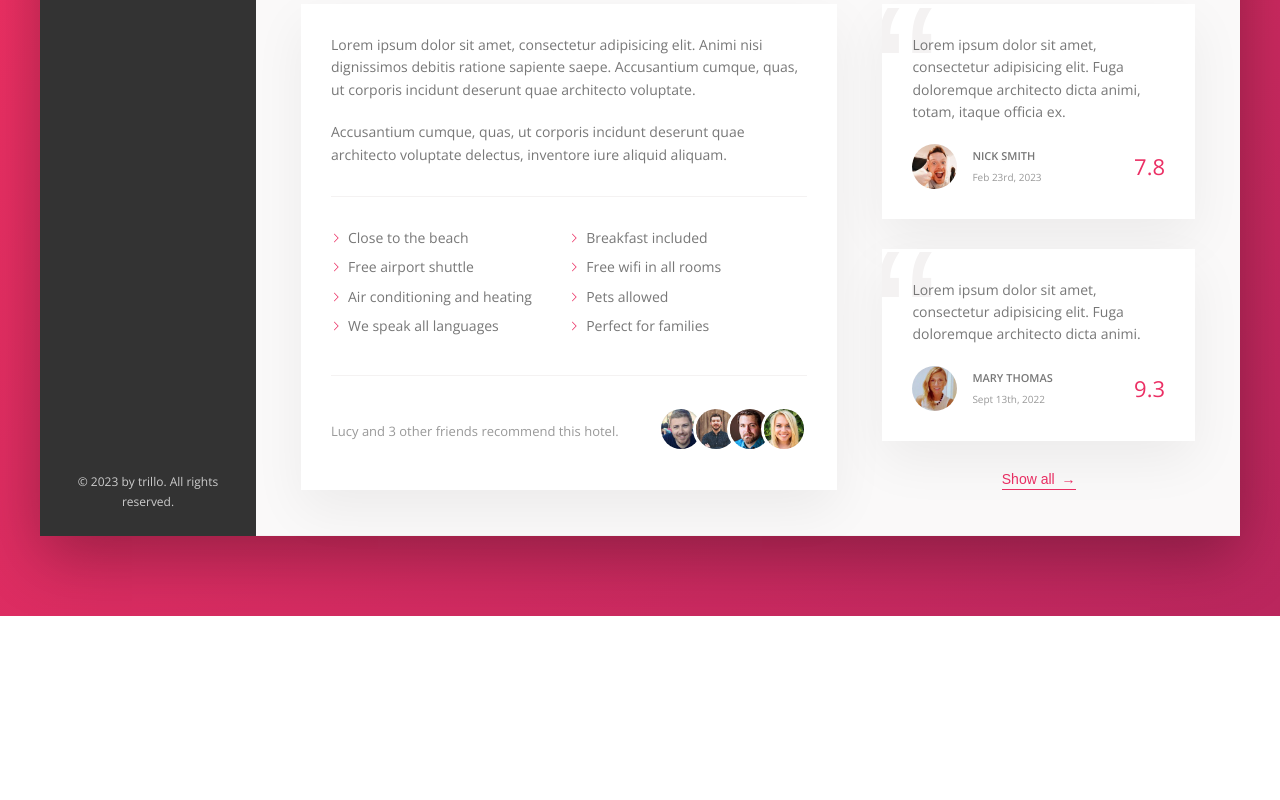
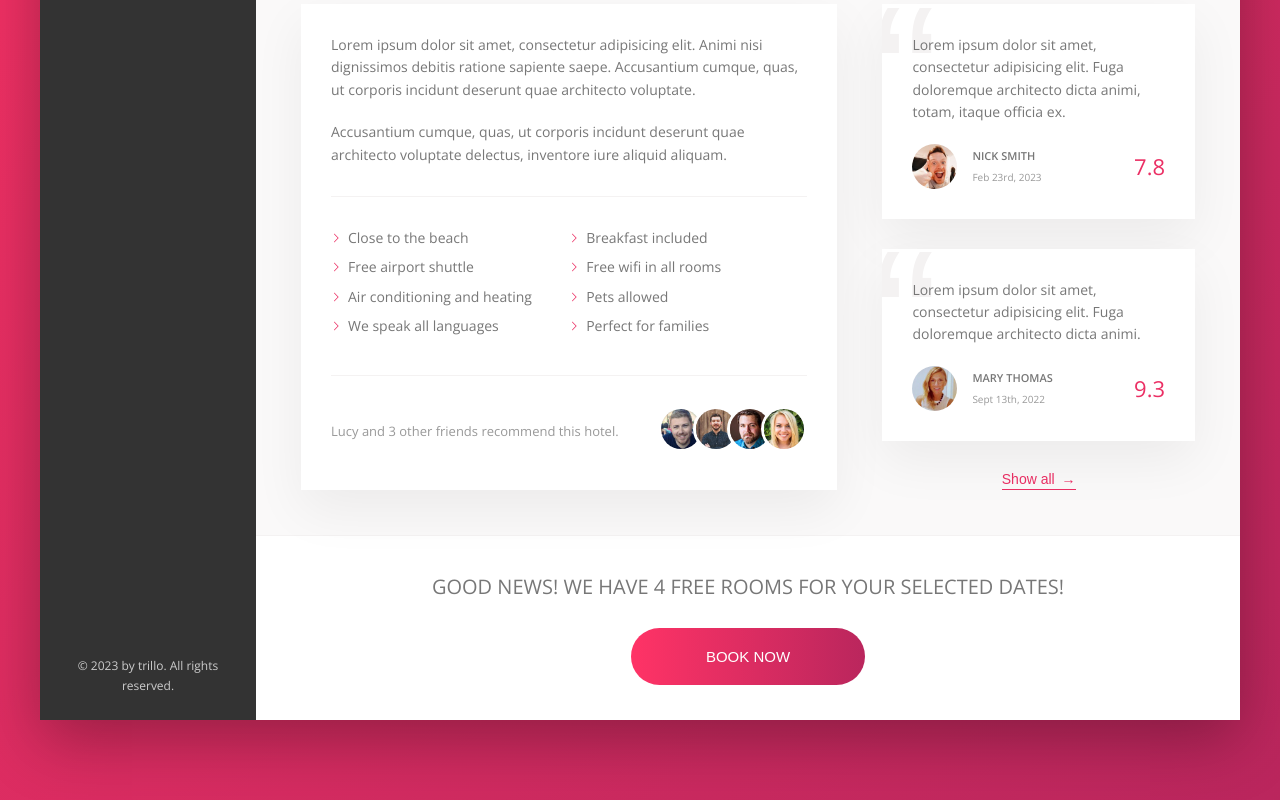
Before and after one commit to Bol2riZH/Trillo, a website: page index.html in a window 1280 px wide. Shown: the part 643-1443 px from the top of the page. Before the commit the page ends 1259 px from the top, so only its background shows below. Drawn offline with nearby package versions, Linux system fonts and the light colour scheme.

Commit message:
building cta

```diff
--- a/index.html
+++ b/index.html
@@ -246,6 +246,16 @@
               <button class="btn-inline">Show all <span>&rarr;</span></button>
             </div>
           </div>
+
+          <div class="cta">
+            <h2 class="cta__book-now">
+              Good news! We have 4 free rooms for your selected dates!
+            </h2>
+            <button class="btn">
+              <span class="btn__visible">Book now</span>
+              <span class="btn__invisible">Only 4 rooms left</span>
+            </button>
+          </div>
         </main>
       </div>
     </div>
--- a/sass/_components.scss
+++ b/sass/_components.scss
@@ -438,3 +438,73 @@
     z-index: 1;
   }
 }
+
+///////////////////////////////////////////
+// CALL TO ACTION
+.cta {
+  padding: 3.5rem 0;
+  text-align: center;
+
+  &__book-now {
+    font-size: 2rem;
+    font-weight: 300;
+    text-transform: uppercase;
+    margin-bottom: 2.5rem;
+  }
+}
+
+.btn {
+  position: relative;
+  overflow: hidden;
+  font-size: 1.5rem;
+  border: none;
+  font-weight: 300;
+  text-transform: uppercase;
+  border-radius: 100px;
+  background-image: linear-gradient(
+    to right,
+    var(--color-primary-light),
+    var(--color-primary-dark)
+  );
+  color: #fff;
+
+  & > * {
+    display: inline-block;
+    height: 100%;
+    width: 100%;
+
+    transition: 0.2s;
+  }
+
+  &__visible {
+    padding: 2rem 7.5rem;
+  }
+
+  &__invisible {
+    position: absolute;
+    top: -100%;
+    left: 0;
+    padding: 2rem 0;
+  }
+
+  &:hover {
+    background-image: linear-gradient(
+      to left,
+      var(--color-primary-light),
+      var(--color-primary-dark)
+    );
+  }
+
+  &:hover &__visible {
+    translate: 0 100%;
+  }
+
+  &:hover &__invisible {
+    top: 0;
+  }
+
+  &:focus {
+    outline: none;
+    animation: pulsate 1s infinite;
+  }
+}
```
Also changed, not shown: css/style.css, 1 other file.
